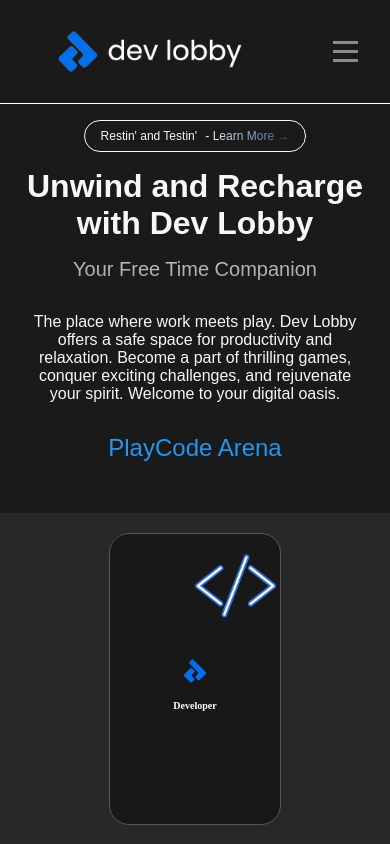
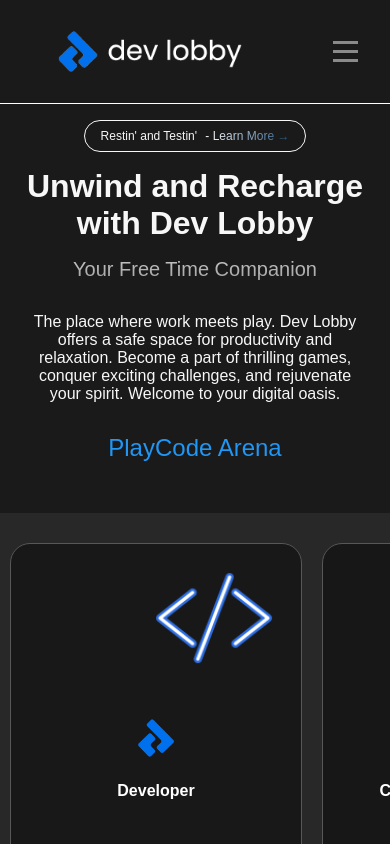
Before and after one commit to edberv1/DevLobby, a React (Create React App) app: page / in a window 390 px wide. Shown: the top 844 px of the page. Built offline with nearby package versions, Linux system fonts and the light colour scheme.

Commit message:
Redesigning cards look on mobile viewports

```diff
--- a/src/components/molecules/LandingCard/LandingCard.scss
+++ b/src/components/molecules/LandingCard/LandingCard.scss
@@ -17,6 +17,7 @@
     background-size: cover;
     background-repeat: no-repeat;
     background-position: top center;
+    font-family: 'Poppins', sans-serif;
     &:hover {
       box-shadow: 0 8px 16px 0 rgba(0, 0, 0, 0.2);
       transform: rotateY(180deg);
@@ -70,6 +71,7 @@
 
       p {
         color: #306ee5 !important;
+        margin: 15px 0;
       }
 
       .card-text {
@@ -251,36 +253,38 @@
 
   @media screen and (min-width: 177px) and (max-width: 489px) {
     .card {
-      width: 170px;
-      height: 290px;
+      width: 290px;
+      height: 410px;
 
       h3 {
-        font-size: 10px;
+        font-size: 16px;
         text-justify: inter-word;
       }
 
       p {
-        font-size: 10px;
+        font-size: 14px;
       }
 
       #icon img {
-        width: 50px;
-        height: 50px;
+        width: 80px;
+        height: 80px;
       }
 
-      button {
-        padding: 5px 12px;
-        font-size: 10px;
+
+      .front{
+        h3 {
+          font-size: 16px;
+        }
       }
 
       .back {
         h3 {
-          font-size: 12px;
+          font-size: 16px;
         }
       }
 
       #logo img {
-        width: 80px;
+        width: 120px;
       }
     }
   }
--- a/src/components/organisms/Cards/Cards.scss
+++ b/src/components/organisms/Cards/Cards.scss
@@ -11,6 +11,7 @@
     display: grid;
     grid-template-columns: repeat(3, 1fr);
     grid-gap: 20px;
+    padding: 10px;
   }
 
   @media screen and (min-width: 490px) {
@@ -24,8 +25,12 @@
   @media screen and (max-width: 489px) {
     .container {
       display: grid;
-      grid-template-columns: repeat(1, 1fr);
+      grid-template-columns: repeat(3, 1fr);
       grid-gap: 20px;
+      overflow-x: scroll;
     }
   }
+  ::-webkit-scrollbar {
+    display: none;
 }
+}
```
